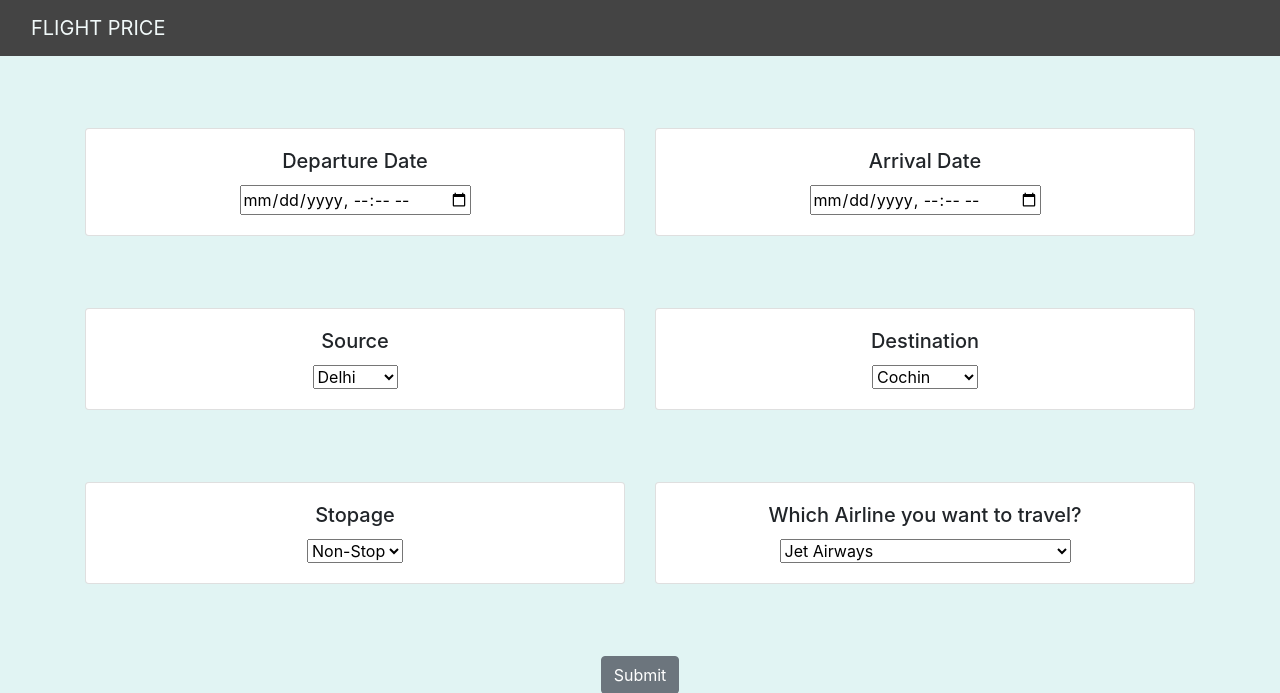
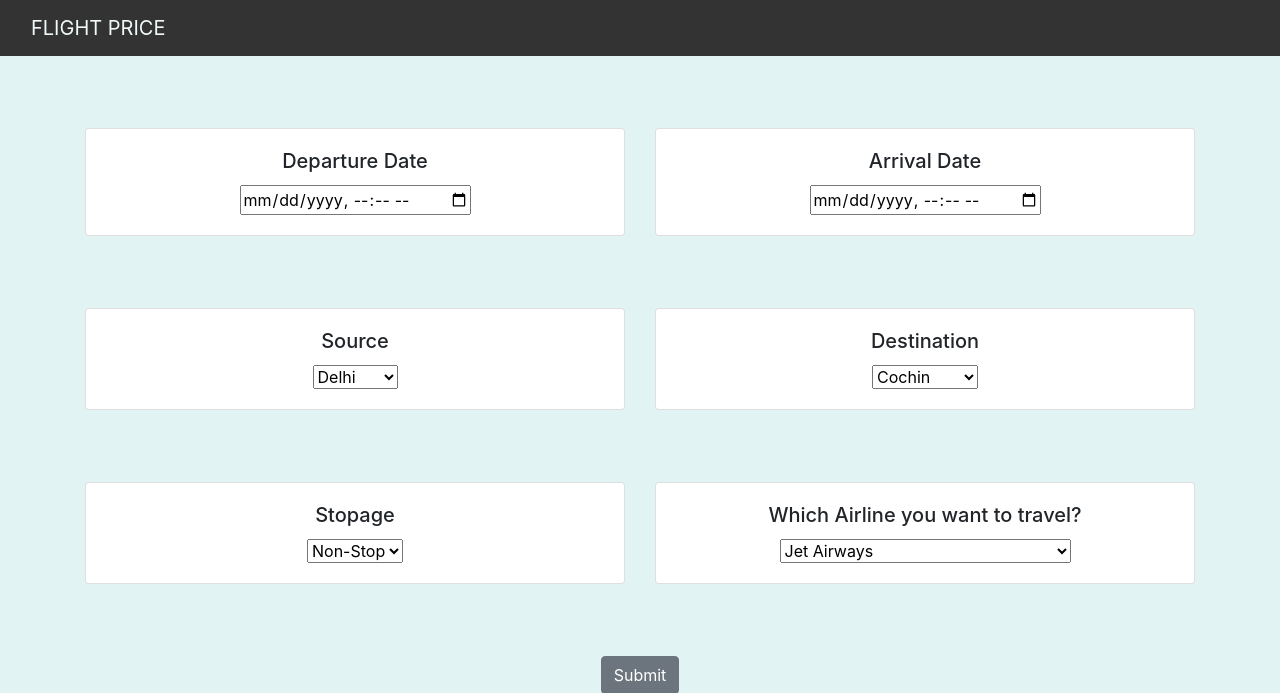
Before and after one commit to mohitpalsingh/Flight_Price_Prediction, a Flask app: page / in a window 1280 px wide. Shown: the top 693 px of the page. Run offline with Flask 2, Linux system fonts and the light colour scheme; parts of the project's set-up code (start-up, migrations or seed data) failed here and were passed over; some libraries are stand-ins or nearby versions.

Commit message:
final commit

```diff
--- a/static/css/styles.css
+++ b/static/css/styles.css
@@ -4,7 +4,7 @@ body {
 }
 
 .navbar {
-    background-color: #444444;
+    background-color: #333333;
 }
 
 a {
```
Also changed, not shown: README.md, templates/home.html (line endings or trailing spaces), 2 other files.
